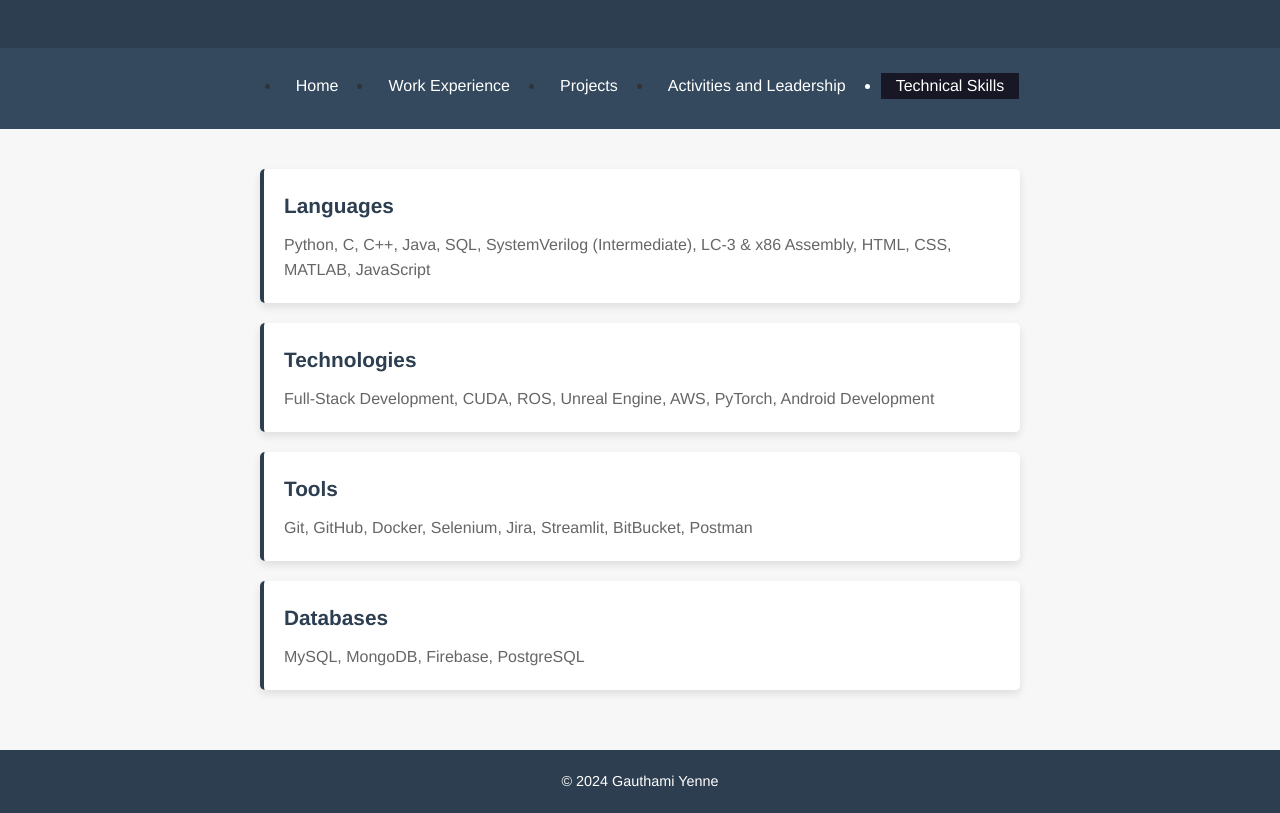
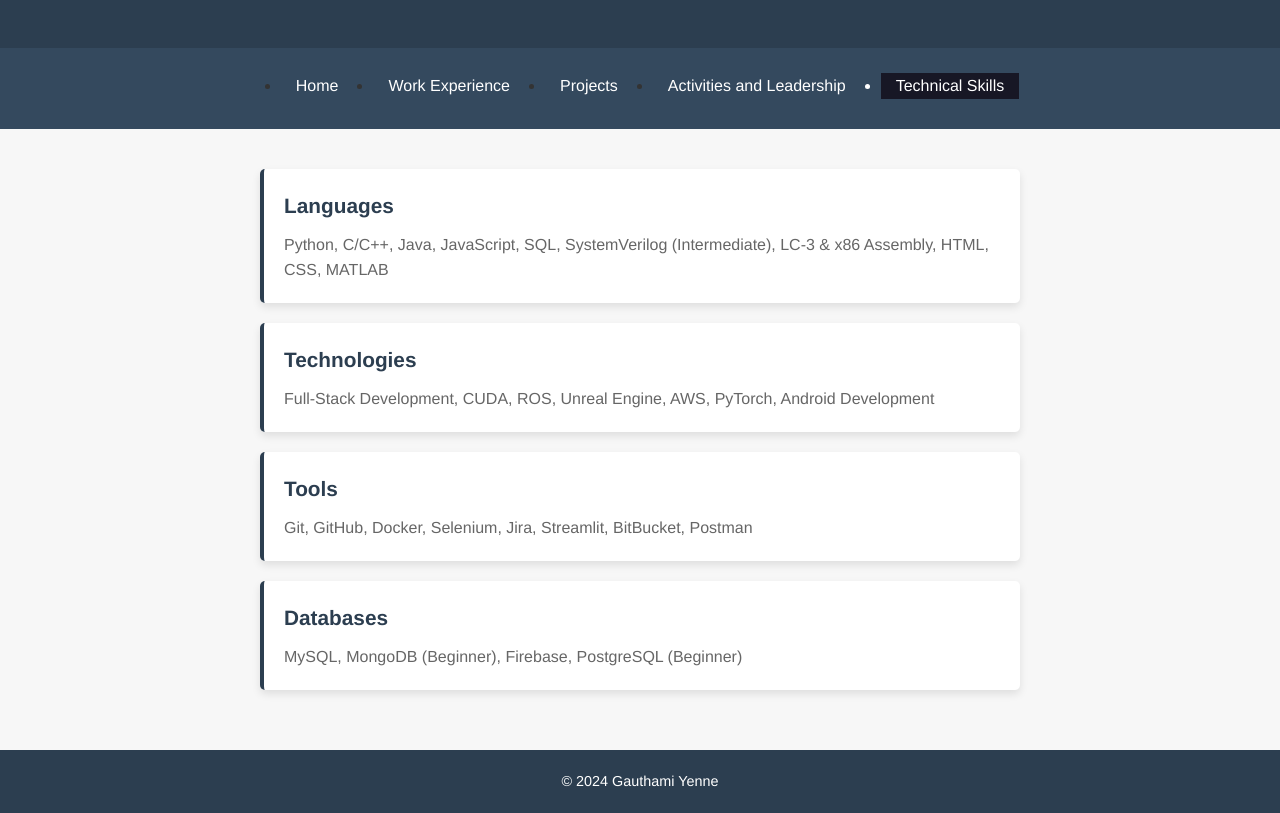
Before and after one commit to Gauthami-1/Gau.github.io, a plain HTML site: page skills.html in a window 1280 px wide. Shown: the part 126-939 px from the top of the page. Drawn offline with Linux system fonts and the light colour scheme.

Commit message:
corrected the skils.html

```diff
--- a/skills.html
+++ b/skills.html
@@ -27,7 +27,7 @@
     <section class="skills-section">
         <div class="skill-category">
             <h2>Languages</h2>
-            <p>Python, C, C++, Java, SQL, SystemVerilog (Intermediate), LC-3 & x86 Assembly, HTML, CSS, MATLAB, JavaScript</p>
+            <p>Python, C/C++, Java, JavaScript, SQL, SystemVerilog (Intermediate), LC-3 & x86 Assembly, HTML, CSS, MATLAB</p>
         </div>
 
         <div class="skill-category">
@@ -42,7 +42,7 @@
 
         <div class="skill-category">
             <h2>Databases</h2>
-            <p>MySQL, MongoDB, Firebase, PostgreSQL</p>
+            <p>MySQL, MongoDB (Beginner), Firebase, PostgreSQL (Beginner)</p>
         </div>
     </section>
 
```
